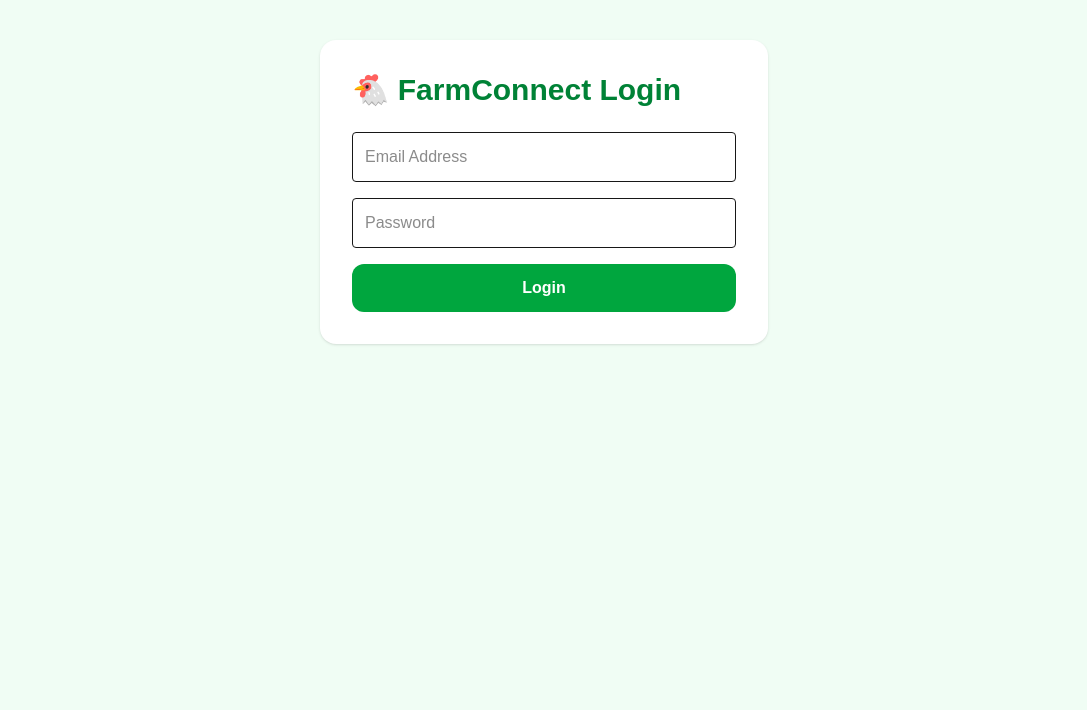
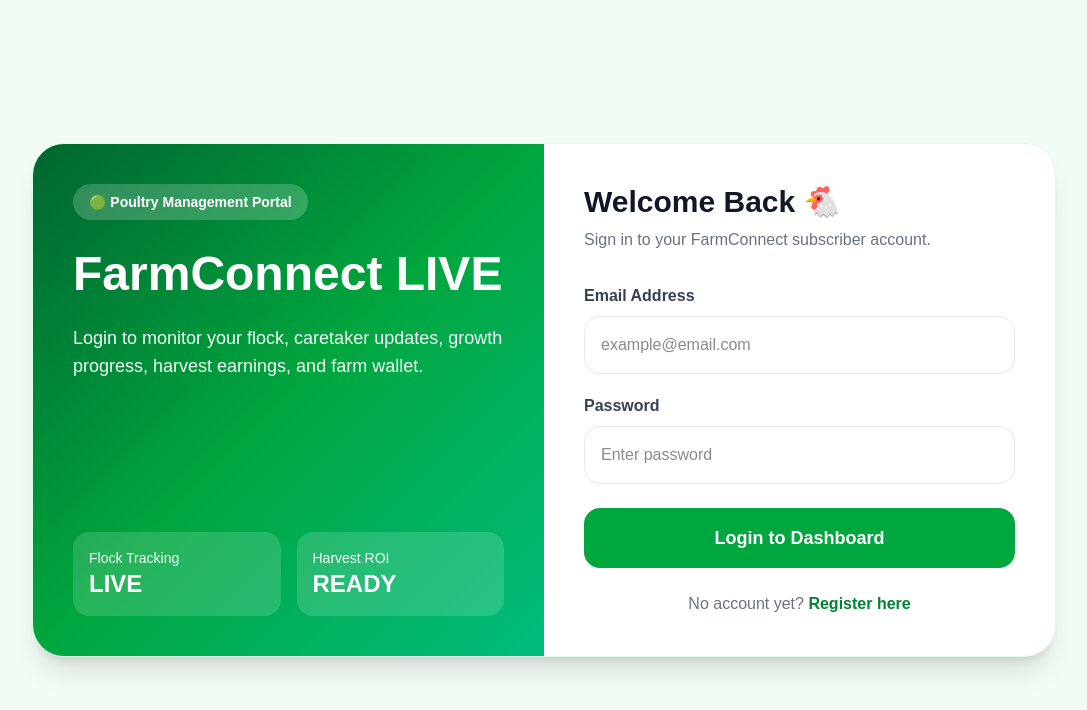
Before and after one commit to tinaleung74-blip/farmconnect-live, a Next.js app: page /customer/login in a window 1280 px wide. Shown: the top 710 px of the page, without its empty margins (96-1183 px from the left). Built offline with nearby package versions, Linux system fonts and the light colour scheme; no server answers.

Commit message:
improve login page

```diff
--- a/app/customer/login/page.tsx
+++ b/app/customer/login/page.tsx
@@ -11,10 +11,16 @@
   const [password, setPassword] = useState("");
 
   const [loading, setLoading] = useState(false);
+  const [errorMessage, setErrorMessage] = useState("");
 
   async function handleLogin() {
-    if (!email || !password) {
-      alert("Please enter email and password");
+    setErrorMessage("");
+
+    const cleanEmail = email.trim().toLowerCase();
+    const cleanPassword = password.trim();
+
+    if (!cleanEmail || !cleanPassword) {
+      setErrorMessage("Please enter email and password.");
       return;
     }
 
@@ -23,13 +29,23 @@
 
       const { data, error } = await supabase
         .from("profiles")
-        .select("*")
-        .eq("email", email)
-        .eq("password_hash", password)
-        .single();
+        .select("id, full_name, email, mobile, role, password_hash")
+        .eq("email", cleanEmail)
+        .maybeSingle();
 
-      if (error || !data) {
-        alert("Invalid email or password");
+      if (error) {
+        console.error(error);
+        setErrorMessage(error.message);
+        return;
+      }
+
+      if (!data) {
+        setErrorMessage("Account not found. Please register first.");
+        return;
+      }
+
+      if (String(data.password_hash) !== cleanPassword) {
+        setErrorMessage("Invalid password. Please try again.");
         return;
       }
 
@@ -44,48 +60,104 @@
         })
       );
 
-      alert(`Welcome ${data.full_name}!`);
-
       router.push("/customer/dashboard");
     } catch (err) {
       console.error(err);
-      alert("Login failed");
+      setErrorMessage("Login failed. Please try again.");
     } finally {
       setLoading(false);
     }
   }
 
   return (
-    <main className="min-h-screen bg-green-50 p-10">
-      <div className="max-w-md mx-auto bg-white p-8 rounded-2xl shadow">
+    <main className="min-h-screen bg-[#f3fbf5] p-6 flex items-center justify-center">
+      <div className="w-full max-w-5xl grid md:grid-cols-2 bg-white rounded-[32px] shadow-xl overflow-hidden border border-green-100">
+        <section className="bg-gradient-to-br from-green-800 via-green-600 to-emerald-500 text-white p-10 flex flex-col justify-between">
+          <div>
+            <div className="bg-white/20 w-fit px-4 py-2 rounded-full text-sm font-bold mb-6">
+              🟢 Poultry Management Portal
+            </div>
 
-        <h1 className="text-3xl font-bold text-green-700 mb-6">
-          🐔 FarmConnect Login
+            <h1 className="text-4xl md:text-5xl font-black leading-tight">
+              FarmConnect LIVE
             </h1>
 
+            <p className="mt-5 text-green-50 text-lg">
+              Login to monitor your flock, caretaker updates, growth progress,
+              harvest earnings, and farm wallet.
+            </p>
+          </div>
+
+          <div className="grid grid-cols-2 gap-4 mt-10">
+            <div className="bg-white/15 rounded-2xl p-4">
+              <p className="text-sm text-green-50">Flock Tracking</p>
+              <h2 className="text-2xl font-black">LIVE</h2>
+            </div>
+
+            <div className="bg-white/15 rounded-2xl p-4">
+              <p className="text-sm text-green-50">Harvest ROI</p>
+              <h2 className="text-2xl font-black">READY</h2>
+            </div>
+          </div>
+        </section>
+
+        <section className="p-8 md:p-10">
+          <h2 className="text-3xl font-black text-gray-900 mb-2">
+            Welcome Back 🐔
+          </h2>
+
+          <p className="text-gray-500 mb-8">
+            Sign in to your FarmConnect subscriber account.
+          </p>
+
+          {errorMessage && (
+            <div className="mb-5 bg-red-50 border border-red-200 text-red-700 rounded-2xl p-4 font-semibold">
+              {errorMessage}
+            </div>
+          )}
+
+          <label className="block font-bold text-gray-700 mb-2">
+            Email Address
+          </label>
           <input
-          className="w-full border p-3 rounded mb-4"
-          placeholder="Email Address"
+            className="w-full border border-gray-200 p-4 rounded-2xl mb-5 outline-none focus:border-green-500"
+            placeholder="example@email.com"
             value={email}
             onChange={(e) => setEmail(e.target.value)}
           />
 
+          <label className="block font-bold text-gray-700 mb-2">
+            Password
+          </label>
           <input
             type="password"
-          className="w-full border p-3 rounded mb-4"
-          placeholder="Password"
+            className="w-full border border-gray-200 p-4 rounded-2xl mb-6 outline-none focus:border-green-500"
+            placeholder="Enter password"
             value={password}
             onChange={(e) => setPassword(e.target.value)}
+            onKeyDown={(e) => {
+              if (e.key === "Enter") handleLogin();
+            }}
           />
 
           <button
             onClick={handleLogin}
             disabled={loading}
-          className="w-full bg-green-600 text-white p-3 rounded-xl font-semibold"
+            className="w-full bg-green-600 hover:bg-green-700 disabled:bg-gray-400 text-white p-4 rounded-2xl font-black text-lg transition"
           >
-          {loading ? "Logging In..." : "Login"}
+            {loading ? "Logging In..." : "Login to Dashboard"}
           </button>
 
+          <p className="text-center text-gray-500 mt-6">
+            No account yet?{" "}
+            <a
+              href="/customer/register"
+              className="text-green-700 font-black"
+            >
+              Register here
+            </a>
+          </p>
+        </section>
       </div>
     </main>
   );
```
Lines whose indentation alone changed are shown as unchanged.
